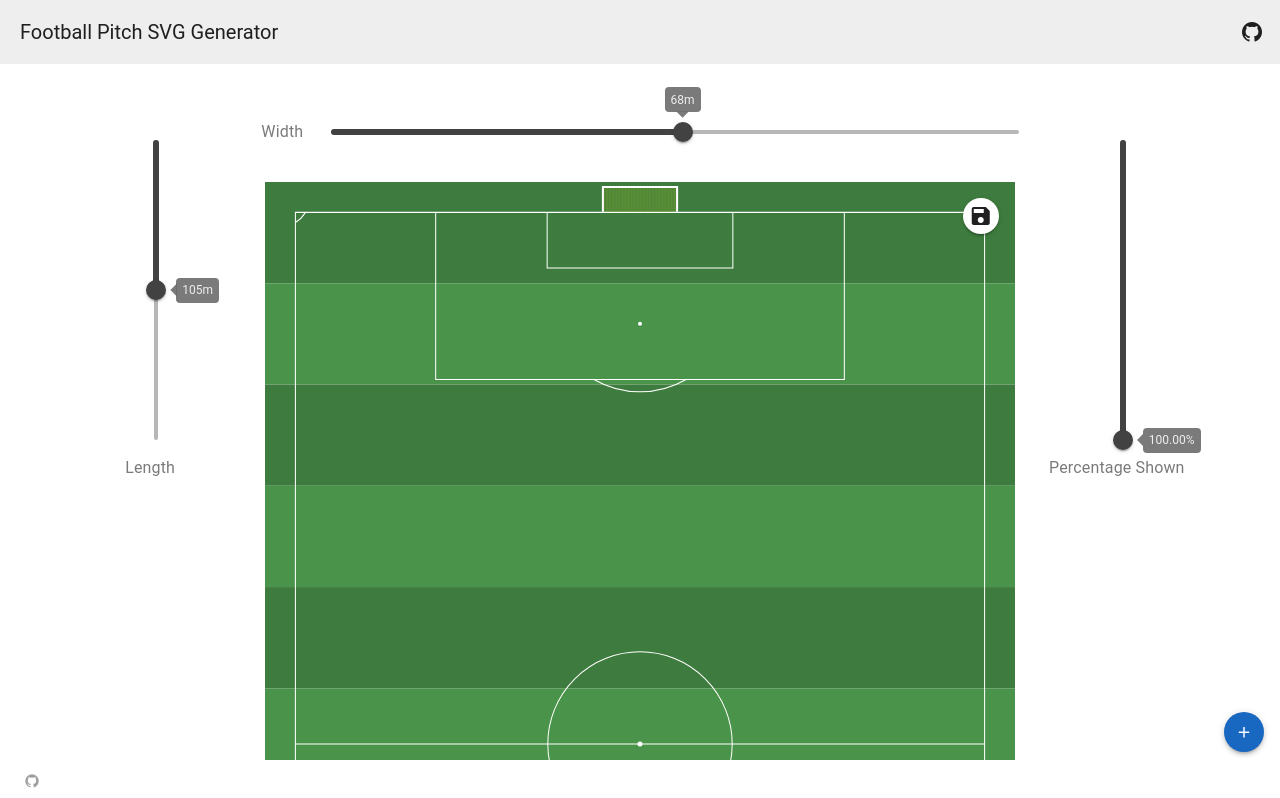
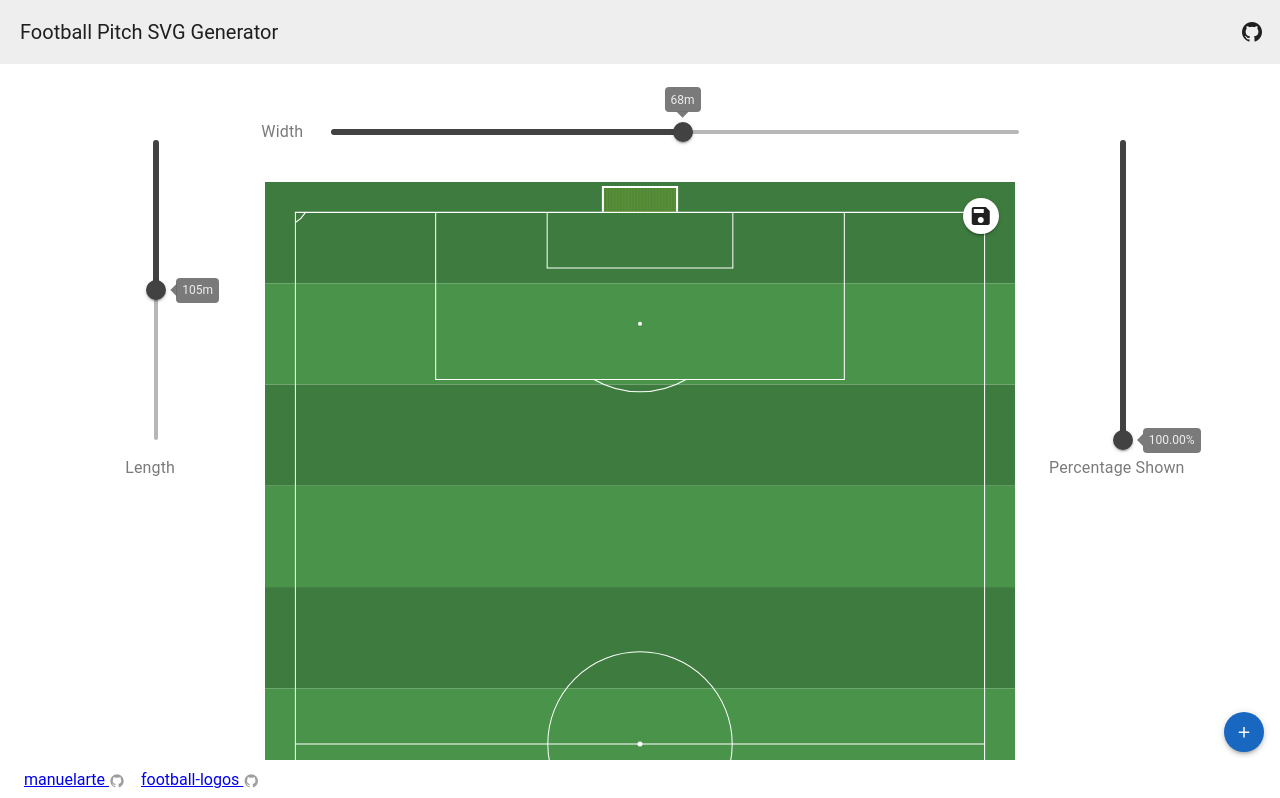
Before and after one commit to manuelarte/footballpitchsvggenerator, a Vue app: page / in a window 1280 px wide. Shown: the top 798 px of the page. Built offline with nearby package versions, Linux system fonts and the light colour scheme; a small style sheet from the web is missing.

Commit message:
chore: add football teams logos

```diff
--- a/src/components/AppFooter.vue
+++ b/src/components/AppFooter.vue
@@ -12,6 +12,7 @@
       target="_blank"
       :title="item.title"
     >
+      {{ item.title }}
       <v-icon
         :icon="item.icon"
         :size="16"
@@ -19,13 +20,17 @@
     </a>
   </v-footer>
 </template>
-
 <script setup lang="ts">
   const items = [
     {
       title: 'manuelarte',
       icon: `mdi-github`,
       href: 'https://github.com/manuelarte',
+    },
+    {
+      title: 'football-logos',
+      icon: `mdi-github`,
+      href: 'https://github.com/luukhopman/football-logos',
     },
   ]
 </script>
--- a/src/components/PitchPresets.vue
+++ b/src/components/PitchPresets.vue
@@ -14,6 +14,7 @@
       <v-list-item
         v-for="(value, key) in items"
         :key="key"
+        :prepend-avatar="value.logo"
         :value="value"
       >
         <v-list-item-title @click="emits('preset-selected', value)">{{ key }}</v-list-item-title>
@@ -25,18 +26,22 @@
 <script setup lang="ts">
   const items = {
     'Estadio Martinez Valero': {
+      logo: 'Elche CF.png',
       length: 108,
       width: 70,
     },
     'Molineux Stadium': {
+      logo: 'Wolverhampton Wanderers.png',
       length: 100,
       width: 64,
     },
     'Old Trafford': {
+      logo: 'Manchester United.png',
       length: 105,
       width: 68,
     },
     'Santiago Bernabeu': {
+      logo: 'Real Madrid.png',
       length: 105,
       width: 68,
     },
```
